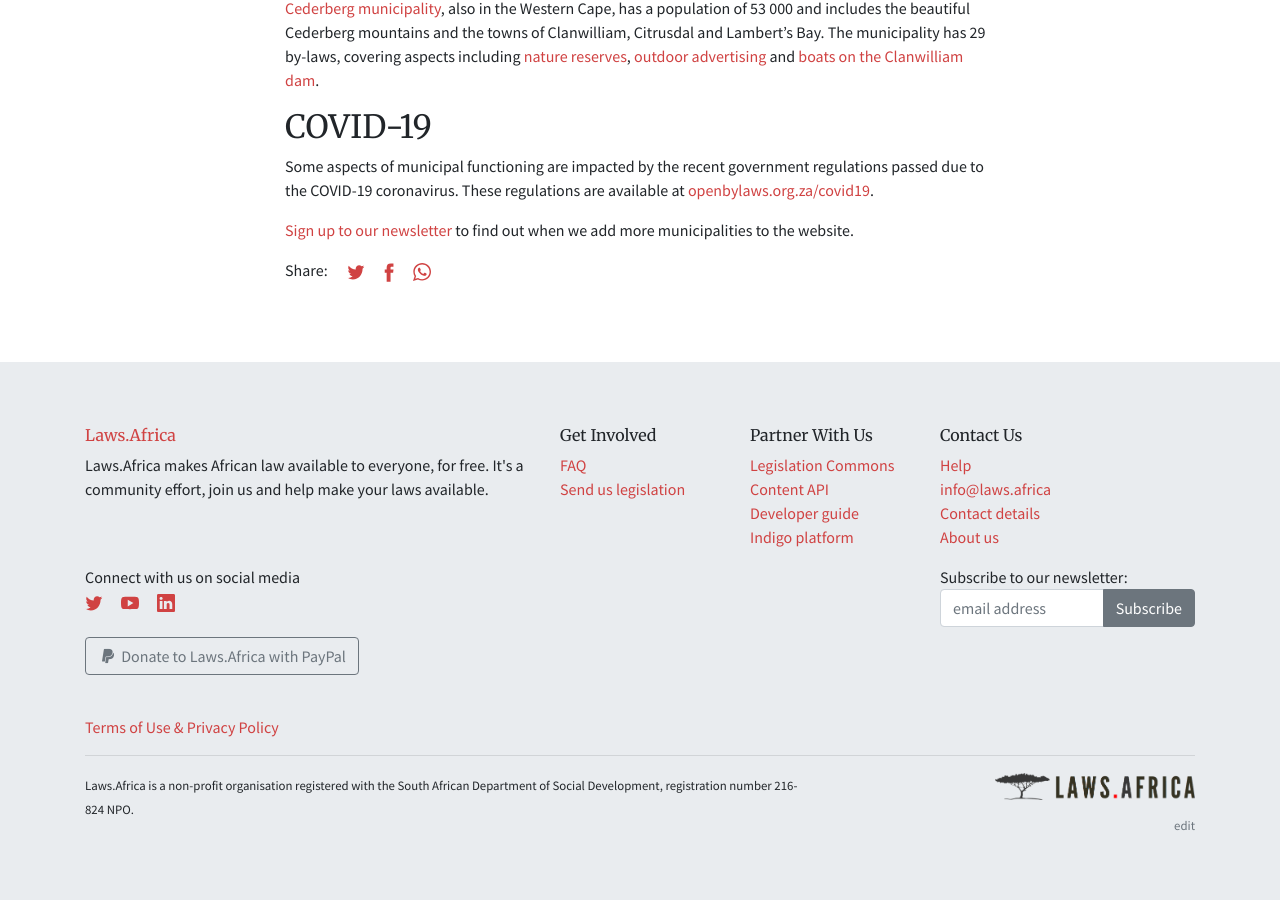
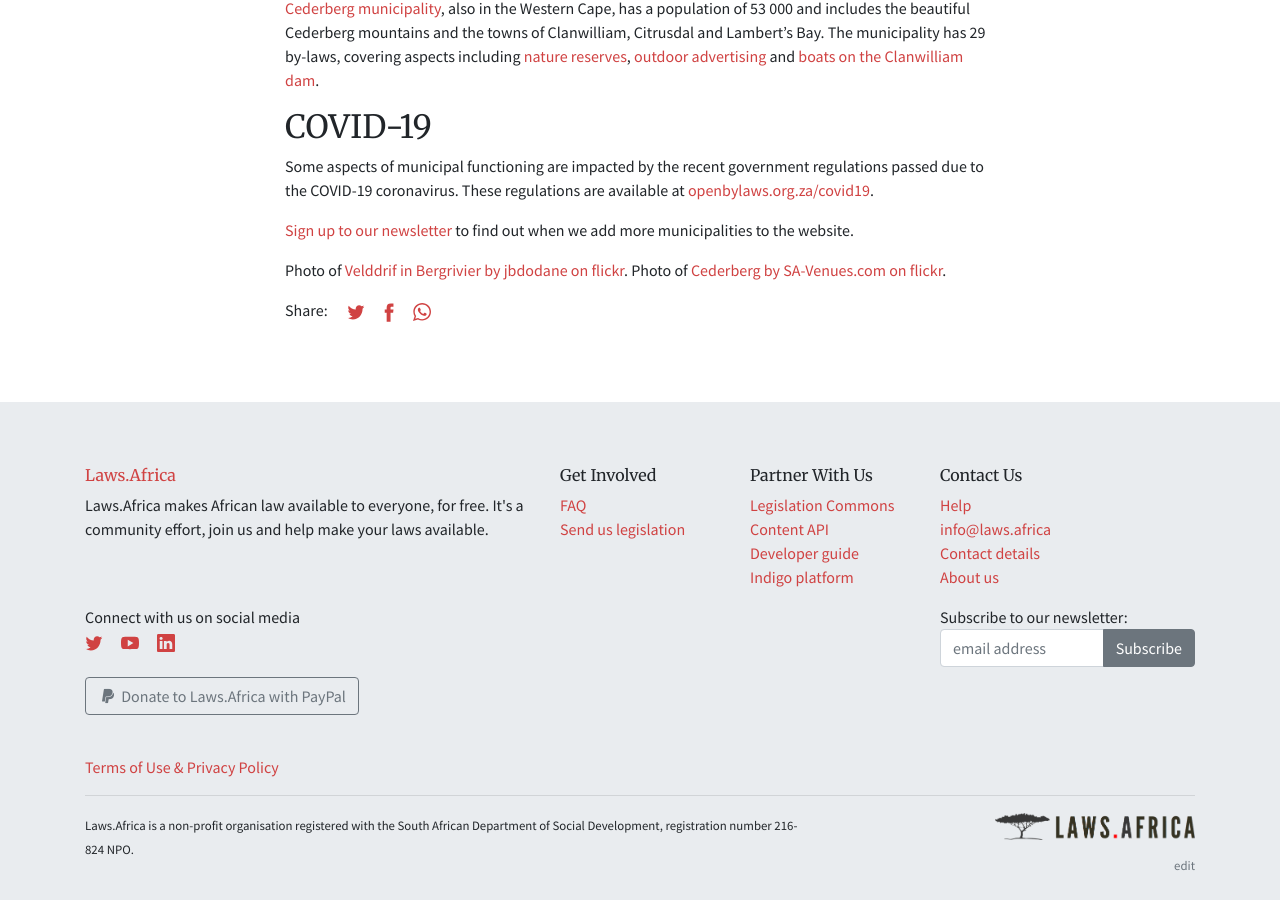
Before and after one commit to laws-africa/laws-africa.github.io, a Jekyll site: the page built from _posts/2020-03-24-bergrivier-and-cederberg-by-laws.markdown, in a window 1280 px wide and 900 px high, scrolled down 1080 px. Built offline with Jekyll 4.4.1, drawn with Linux system fonts in a browser that asks for light colours; nearby versions of some CDN libraries.

Commit message:
Updated Bergrivier And Cederberg By Laws

```diff
--- a/_posts/2020-03-24-bergrivier-and-cederberg-by-laws.markdown
+++ b/_posts/2020-03-24-bergrivier-and-cederberg-by-laws.markdown
@@ -24,3 +24,6 @@
 Some aspects of municipal functioning are impacted by the recent government regulations passed due to the COVID-19 coronavirus. These regulations are available at [openbylaws.org.za/covid19](https://openbylaws.org.za/covid19).
 
 [Sign up to our newsletter](https://africa.us19.list-manage.com/subscribe/post?u=60b61dad66a60a0c85266a68c&id=098ca0e4c8) to find out when we add more municipalities to the website.
+
+
+Photo of [Velddrif in Bergrivier by jbdodane on flickr](https://www.flickr.com/photos/jbdodane/15177717355). Photo of [Cederberg by SA-Venues.com on flickr](https://www.flickr.com/photos/sa-venues/3862797198).
```
